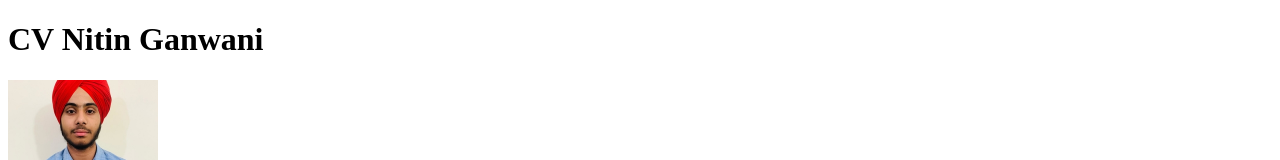
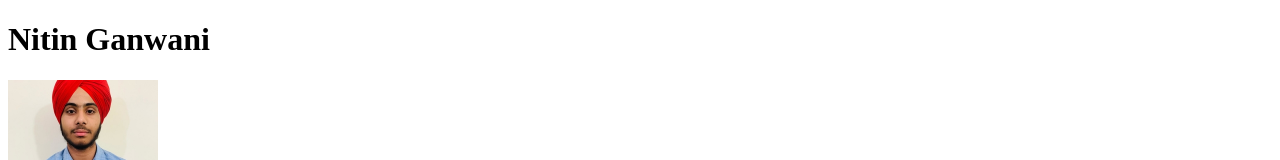
Before and after one commit to NitGanwani/w1exCV-nitin-ganwani, a plain HTML site: page index.html in a window 1280 px wide. Shown: the top 160 px of the page. Drawn offline with Linux system fonts and the light colour scheme.

Commit message:
Change h1 and title description

```diff
--- a/index.html
+++ b/index.html
@@ -5,13 +5,13 @@
   <meta charset="UTF-8">
   <meta http-equiv="X-UA-Compatible" content="IE=edge">
   <meta name="viewport" content="width=device-width, initial-scale=1.0">
-  <title>Nitin</title>
+  <title>Cv Nitin</title>
   <link rel="shortcut icon" href="favicon.ico" type="image/x-icon">
 </head>
 
 <body>
   <header>
-    <h1>CV Nitin Ganwani</h1>
+    <h1>Nitin Ganwani</h1>
     <img src="student.jpg" alt="profile picture of Nitin" width="150" height="150">
     <audio controls src="Tunak-Tunak-Tun-Daler-Mehndi.mp3"></audio>
     <h3>Dirección:</h3>
```
